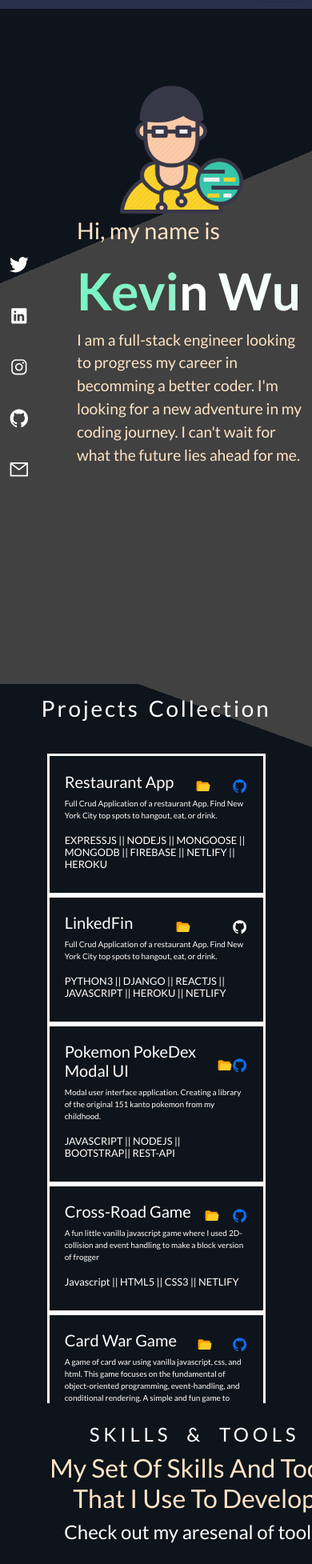
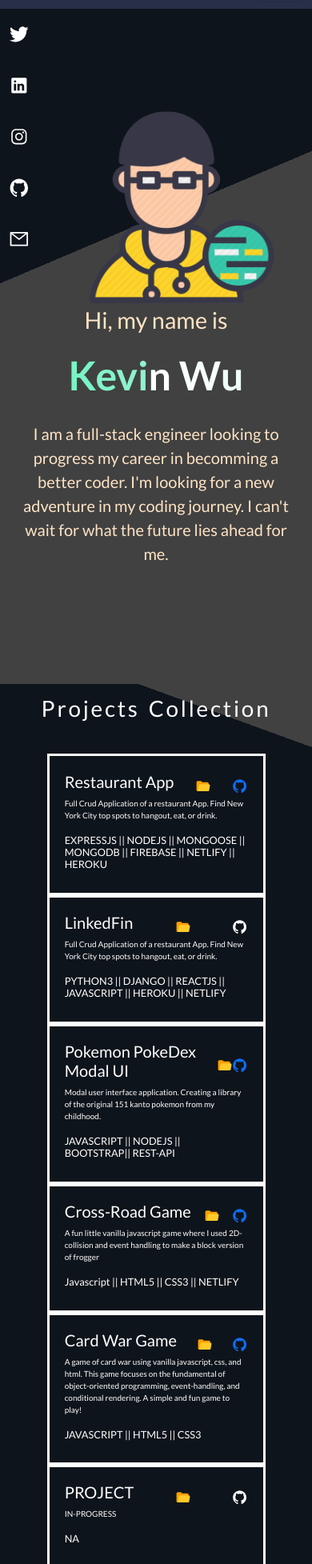
Before and after one commit to KdoubleUs/React-landing-page, a React (Create React App) app: page / in a window 390 px wide. Shown: the part 45-2000 px from the top of the page at 80% size. Built offline with nearby package versions, Linux system fonts and the light colour scheme.

Commit message:
working;

```diff
--- a/src/App.css
+++ b/src/App.css
@@ -74,18 +74,22 @@
     width: 100vw;
   }
   .hero {
-    height: 10em;
-    width: 10em;
-    margin-right: 4em;
+    height: 15em;
+    width: 15em;
+    margin: 11em 0 0 4em !important;
   }
   .top-head {
     font-size: 1.2em;
+    text-align: center;
   }
-  .name-title {
-    font-size: 3em;
+
+  .bottom-head {
+    font-size: 20px !important;
+    text-align: center;
+    padding: 1em;
   }
-  .bottom-head {
-    font-size: 1em;
+  .left-text {
+    margin: 0 0 10em 0 !important;
   }
   .social-svg {
     font-size: 1.6em;
@@ -93,6 +97,7 @@
   }
   .social-links {
     position: fixed;
+    top: 2em !important;
   }
   .card-container {
     height: 2em;
@@ -110,7 +115,6 @@
     height: 100%;
     display: flex;
     flex-direction: row;
-    overflow-y: hidden;
   }
   #project {
     height: 100vh;
@@ -139,25 +143,25 @@
     position: relative;
     text-align: center;
     width: 100vw;
-    margin: 0;
-    margin-top: 5em;
+    margin: 20em 0 0 0 !important;
   }
   #et-1 {
-    font-size: 10px;
+    font-size: 28px !important;
   }
   #et-2 {
-    font-size: 15px;
+    font-size: 17px !important;
   }
   #et-3 {
-    font-size: 10px;
+    font-size: 18px !important;
   }
   .toolitem {
-    height: 40px;
+    height: 55px !important;
   }
   .setoftools {
-    width: 400px;
-    left: 8%;
-    transform: none;
+    width: 400px !important;
+    left: 1% !important;
+    transform: none !important;
+    margin-top: 3em !important;
   }
   .tools-title {
     position: relative;
@@ -166,7 +170,7 @@
   }
   .tools {
     margin-right: 10em;
-    width: 389px;
+    width: 389px !important;
     height: 100px;
   }
   /*ABOUT ME SECTION*/
@@ -186,11 +190,11 @@
     font-size: 13px;
   }
   .personal-img {
-    width: 10em;
-    transform: none;
-    top: auto;
-    margin-top: 35px;
-    margin-left: 18px;
+    width: 10em !important;
+    transform: none !important;
+    top: auto !important;
+    margin-top: 35px !important;
+    margin-left: 18px !important;
   }
   .left-column-aboutme {
     margin: 20px 0 10em 4em;
@@ -216,6 +220,7 @@
   #message-input {
     display: flex;
     align-items: center;
+    margin-left: 1.2em;
   }
   .contact-form-table {
     position: relative;
@@ -227,11 +232,12 @@
     letter-spacing: 5px;
   }
   .name-title {
-    font-size: 30px;
+    font-size: 50px !important;
+    text-align: center;
   }
-  .bottom-head {
-    font-size: 18px;
-  }
+  /* .bottom-head {
+    font-size: 20px !important;
+  } */
   .main-page {
     display: flex !important;
     flex-direction: column-reverse;
@@ -420,6 +426,7 @@
   }
 }
 
+/* different orientation */
 @media only screen and (min-width: 890px) and (max-height: 446px) and (max-width: 1000px) and (orientation: landscape) {
   .hero {
     height: 17em;
@@ -488,7 +495,7 @@
     width: 26em;
   }
 }
-/* @media only screen and (min-width: 800px) and (max-height: 446px) and (max-width: 830px) and (orientation: landscape) {
+@media only screen and (min-width: 800px) and (max-height: 446px) and (max-width: 830px) and (orientation: landscape) {
   .hero {
     height: 17em;
     width: 18em;
@@ -535,7 +542,6 @@
   }
   .setoftools {
     width: 800px;
-
   }
   .tools-title {
     position: relative;
@@ -554,4 +560,4 @@
   .left-column-aboutme {
     width: 21em;
   }
-} */
+}
```
